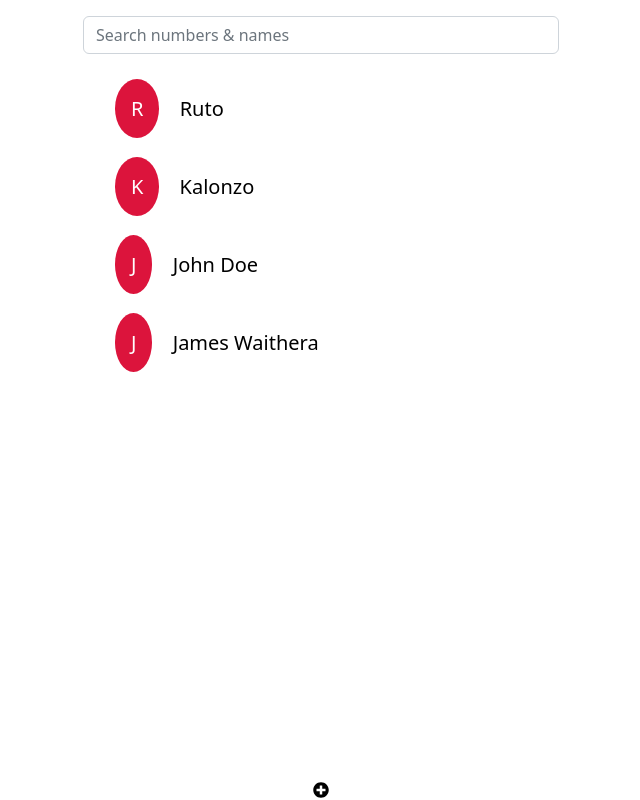
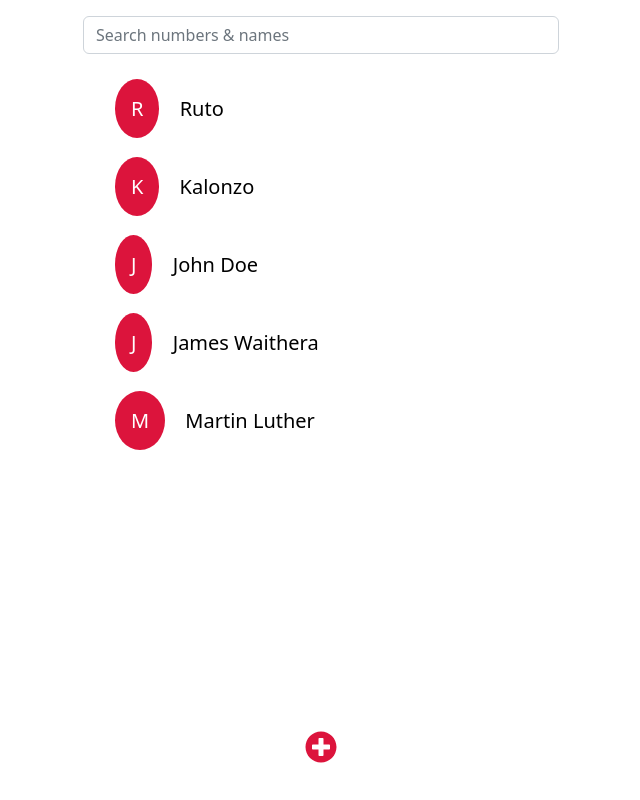
Before and after one commit to JoelOgira/Contact-Management, a React (Vite) app: page / in a window 1280 px wide. Shown: the whole page, without its empty margins (331-971 px from the left). Built offline with nearby package versions, Linux system fonts and the light colour scheme; data requests are answered from the project's data file.

Commit message:
Added Styling in the Home Page

```diff
--- a/data/db.json
+++ b/data/db.json
@@ -27,6 +27,13 @@
       "firstName": "James",
       "surName": "",
       "number": "+254709876254"
+    },
+    {
+      "id": 7,
+      "name": "Martin Luther",
+      "firstName": "King",
+      "surName": "Junior",
+      "number": "0789654235"
     }
   ]
 }
--- a/src/Components/EditContact.jsx
+++ b/src/Components/EditContact.jsx
@@ -61,8 +61,10 @@ const EditContact = ({
         }
         {!editName &&
           <>
-            <p className="my-4 text-center">Ooops! There was an error</p>
-            <Link to="/" className="text-center">Go back to Contacts</Link>
+            <div className="card">
+              <h2 className="card-title">Ooops! There was an Error</h2>
+              <Link to="/"><p className="card-text">Go back to Contacts</p></Link>
+            </div>
           </>
         }
       </main>
--- a/src/Components/Home.jsx
+++ b/src/Components/Home.jsx
@@ -11,7 +11,7 @@ const Home = ({ contacts }) => {
           There are no contacts available
         </p>
       }
-      <Link to="/new"><PageFooter /></Link>
+      <Link to="/new"><PageFooter className="addButton my-4" /></Link>
     </main>
   )
 }
--- a/src/index.css
+++ b/src/index.css
@@ -112,5 +112,11 @@ a:hover {
 .PageFooter {
   position: sticky;
   top: 100%;
+  margin-bottom: 2rem;
+  font-size: 2rem;
+  color: crimson;
+}
 
+.PageFooter:hover {
+  color: black;
 }
```
